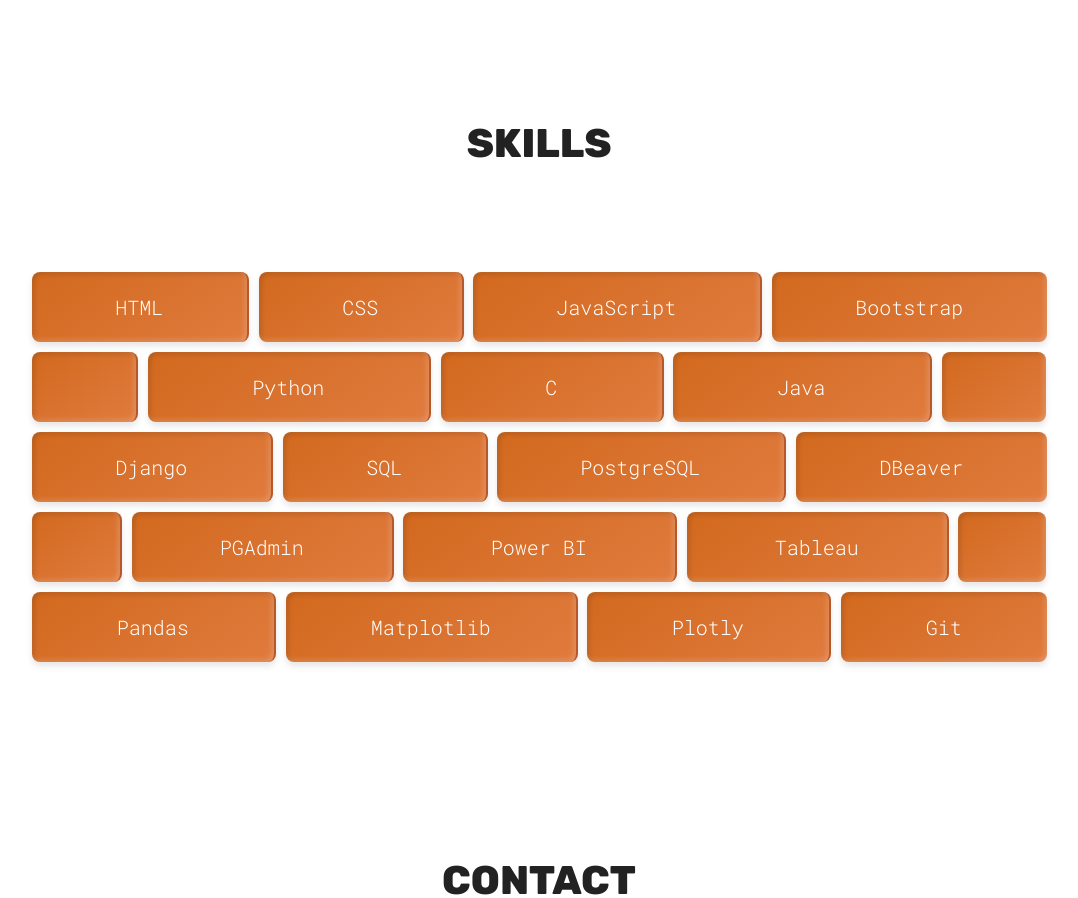
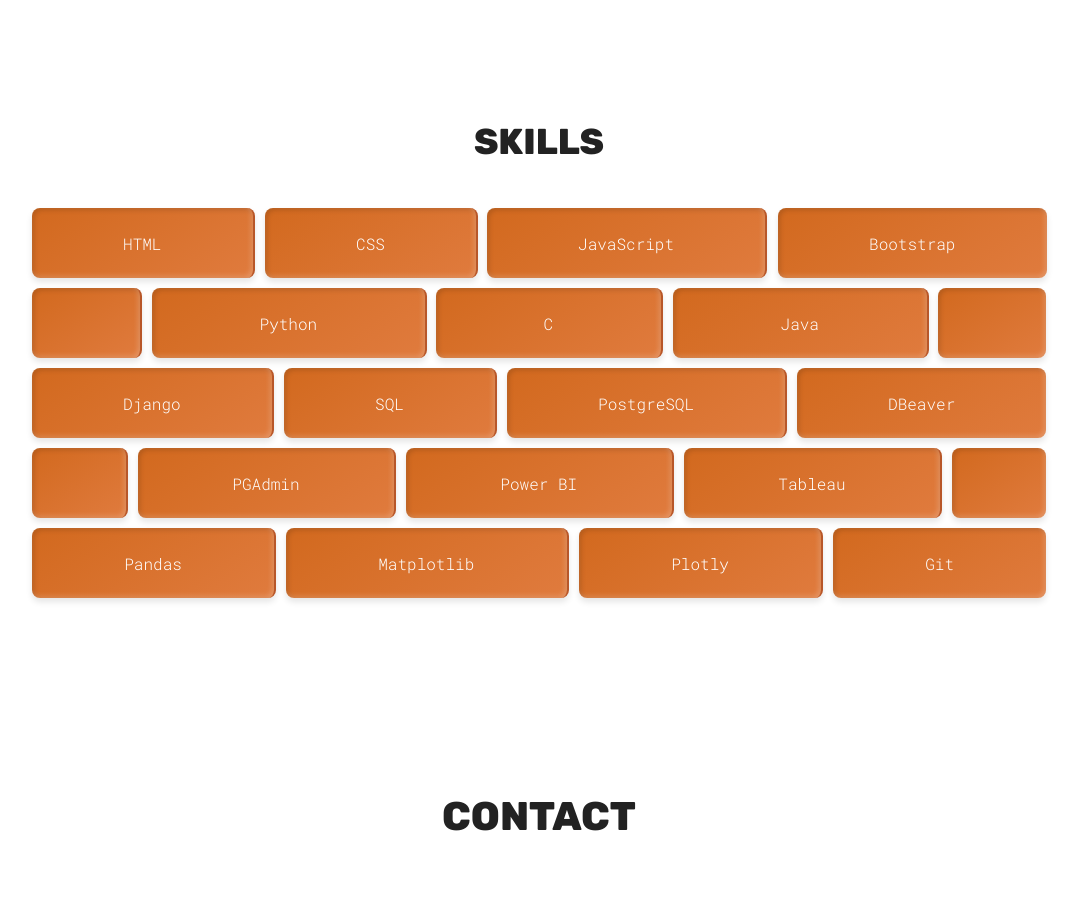
Before and after one commit to AnuprajGudisse/Anup-Raj, a React (Vite) app: page / in a window 1280 px wide. Shown: the part 3420-4318 px from the top of the page, without its empty margins (101-1179 px from the left). Built offline with nearby package versions, Linux system fonts and the light colour scheme.

Commit message:
updated skills section

```diff
--- a/src/sections/Skills/SkillsStyles.module.css
+++ b/src/sections/Skills/SkillsStyles.module.css
@@ -22,7 +22,10 @@
 }
 
 .sectionTitle {
-  margin-bottom: 100px;
+  font-size: 36px;
+  color: var(--text-color);
+  font-family: 'Rubik', sans-serif;
+  margin-bottom: 40px;
 }
 
 /* Wall and row styles */
@@ -50,7 +53,7 @@
   background: linear-gradient(145deg, var(--brick-color), var(--brick-secondary-color)); /* Gradient for depth */
   color: #fff; /* White text for contrast */
   font-family: 'Roboto Mono', monospace;
-  font-size: 20px;
+  font-size: px;
   font-weight: 300;
   flex-grow: 2;
   border-right: 2px solid var(--brick-border-color);
```
